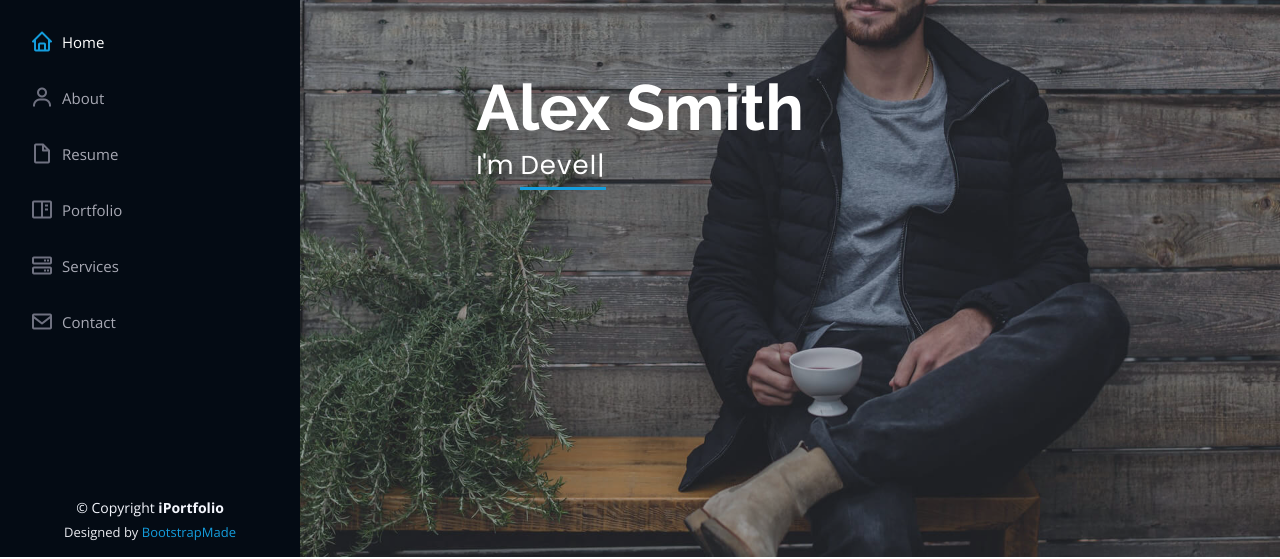
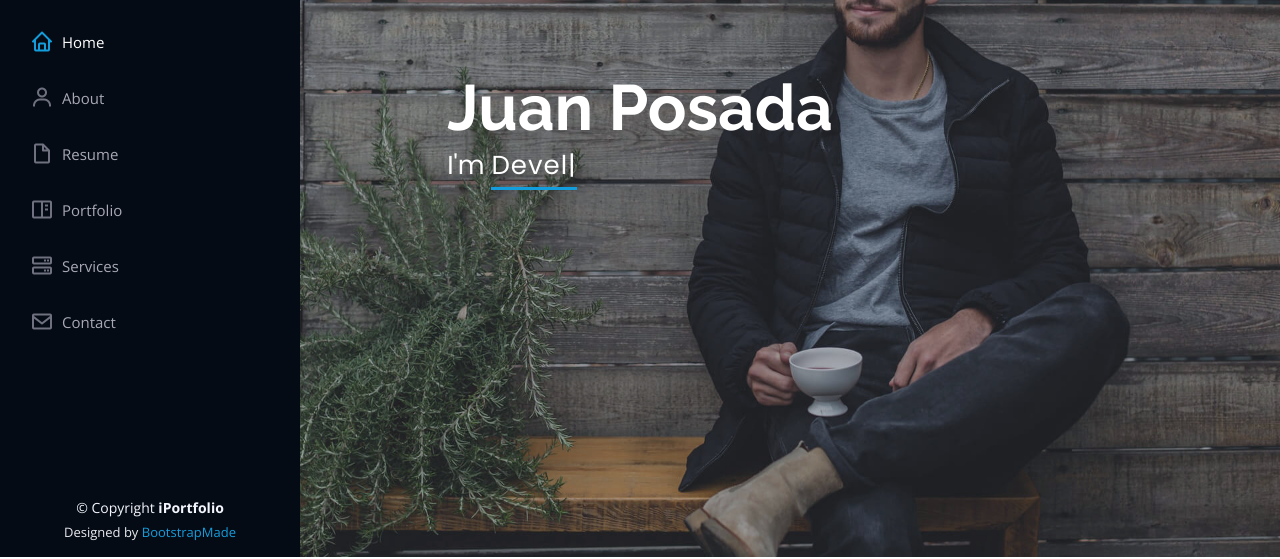
Before and after one commit to Juansepo13/Juansepo13.github.io, a plain HTML site: page index.html in a window 1280 px wide. Shown: the part 243-802 px from the top of the page. Drawn offline with nearby package versions, Linux system fonts and the light colour scheme.

Commit message:
edit name in index.html

```diff
--- a/index.html
+++ b/index.html
@@ -73,7 +73,7 @@
   <!-- ======= Hero Section ======= -->
   <section id="hero" class="d-flex flex-column justify-content-center align-items-center">
     <div class="hero-container" data-aos="fade-in">
-      <h1>Alex Smith</h1>
+      <h1>Juan Posada</h1>
       <p>I'm <span class="typed" data-typed-items="Designer, Developer, Freelancer, Photographer"></span></p>
     </div>
   </section><!-- End Hero -->
```
